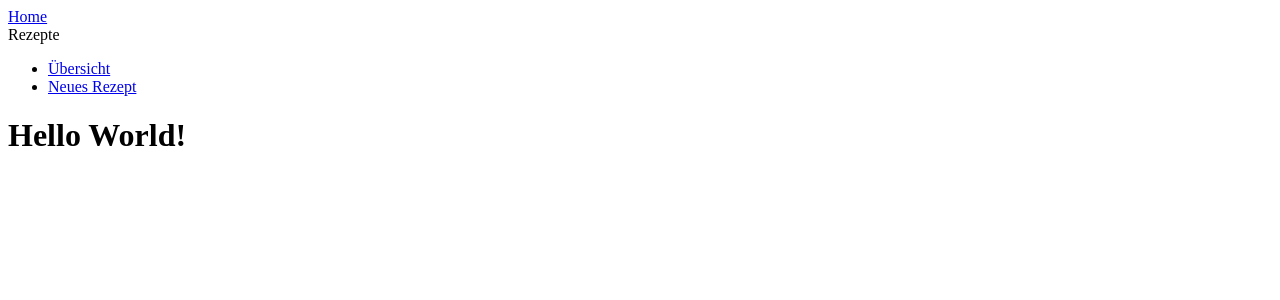
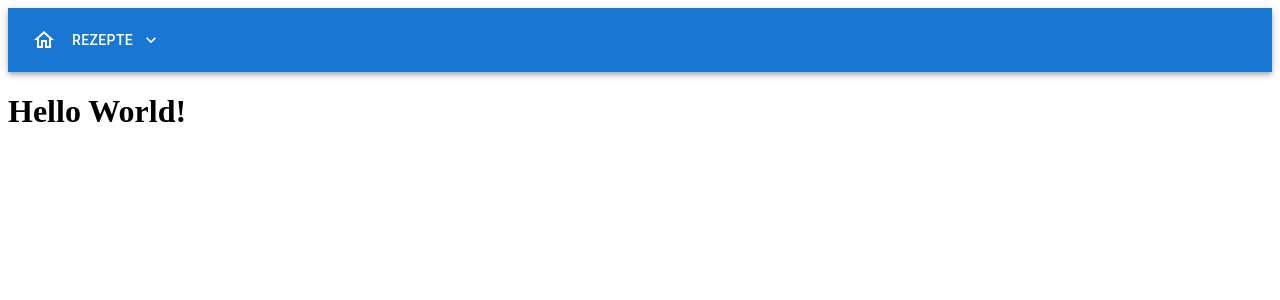
Before and after one commit to Sigl-Pascal/dashboard4kitchen, a Next.js app: page / in a window 1280 px wide. Shown: the top 300 px of the page. Built offline with nearby package versions, Linux system fonts and the light colour scheme.

Commit message:
Migration from Semantic UI to Material UI

```diff
--- a/components/Navbar.js
+++ b/components/Navbar.js
@@ -1,33 +1,60 @@
 import Link from "next/link"
+import {AppBar, Toolbar, Menu, MenuItem, Button, Stack} from "@mui/material"
+import {HomeOutlined, KeyboardArrowDown} from "@mui/icons-material"
+import {useState} from "react"
 
 const Navbar = () => {
+    const [anchorEl, setAnchorEl] = useState(null);
+    const open = Boolean(anchorEl);
+    const handleClick = (event) => {
+      setAnchorEl(event.currentTarget);
+    };
+    const handleClose = () => {
+      setAnchorEl(null);
+    };
     return(
-        <nav className="navbar navbar-expand navbar-light bg-light">
-            <div className="collapse navbar-collapse" id="navbarNavAltMarkup">
-                <div className="navbar-nav">
-                    <Link href="/">
-                        <a className="nav-item nav-link">Home</a>
-                    </Link>
-                    <div className="nav-item dropdown">
-                        <a className="nav-link dropdown-toggle" id="navbarDropdown" role="button" data-bs-toggle="dropdown" aria-expanded="false">
-                        Rezepte
-                        </a>
-                        <ul className="dropdown-menu" aria-labelledby="navbarDropdown">
-                        <li>
-                            <Link href="/recipes">
-                                <a className="dropdown-item">Übersicht</a>
-                            </Link>
-                        </li>
-                        <li>
-                            <Link href="/recipes/new">
-                                <a className="dropdown-item">Neues Rezept</a>
-                            </Link>
-                        </li>
-                        </ul>
-                    </div>
-                </div>
+        <AppBar position="static">
+            <Toolbar >
+            <Link href="/" passHref>
+                <HomeOutlined style={{cursor: "pointer"}}/>
+            </Link>
+            <div>
+                <Button
+                    id="recipe-button"
+                    aria-controls={open ? 'recipe-menu' : undefined}
+                    aria-haspopup="true"
+                    aria-expanded={open ? 'true' : undefined}
+                    disableElevation
+                    onClick={handleClick}
+                    endIcon={<KeyboardArrowDown style={{color: "white"}}/>}
+                    variant="outlined"
+
+                >
+                    <a style={{color: "white"}}>Rezepte</a>
+                </Button>
+                <Menu
+                    id="recipe-menu"
+                    anchorEl={anchorEl}
+                    open={open}
+                    onClose={handleClose}
+                    MenuListProps={{
+                    'aria-labelledby': 'recipe-button',
+                    }}
+                >
+                    <MenuItem onClick={handleClose}>
+                        <Link href="/recipes">
+                            <a className="blank-link">Übersicht</a>
+                        </Link>
+                    </MenuItem>
+                    <MenuItem onClick={handleClose}>
+                        <Link href="/recipes/new">
+                            <a className="blank-link">Neues Rezept</a>
+                        </Link>
+                    </MenuItem>
+                </Menu>
             </div>
-        </nav>
+            </Toolbar>
+        </AppBar>
     )
 }
 
--- a/pages/_app.js
+++ b/pages/_app.js
@@ -1,12 +1,7 @@
 import "../styles/global.css"
 import Layout from "../components/Layout"
-import { useEffect } from "react"
 
 const App = ({ Component, pageProps }) => {
-  useEffect(() => {
-    import("bootstrap/dist/js/bootstrap");
-  }, [])
-
   return <Layout><Component {...pageProps} /></Layout>
 }
 
```
Also changed, not shown: package.json (+5 -4 lines), pages/recipes/index.js (+33 -23 lines), 1 other file (tests, documents, lock files or other folders).
